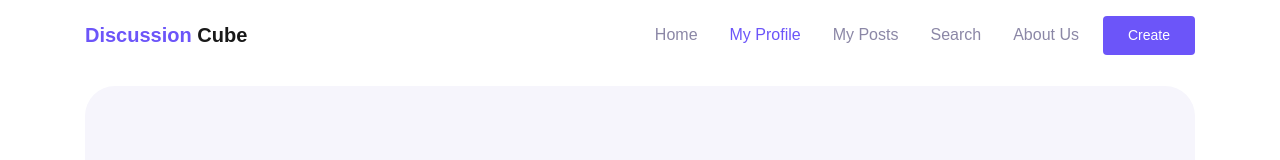
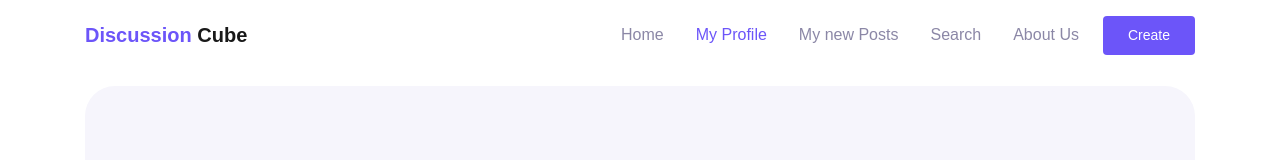
Before and after one commit to johnylogic/Project-DC, a plain HTML site: page html/about.html in a window 1280 px wide. Shown: the top 160 px of the page. Drawn offline with Linux system fonts and the light colour scheme; files whose address does not match are found by name.

Commit message:
trial commit for about.html

```diff
--- a/html/about.html
+++ b/html/about.html
@@ -41,7 +41,7 @@
               <a class="nav-link" href="about.html">My Profile</a> <!--About-->
             </li>
             <li class="nav-item">
-              <a class="nav-link" href="service.html">My Posts</a><!--Services-->
+              <a class="nav-link" href="service.html">My new Posts</a><!--Services-->
             </li>
             <li class="nav-item">
               <a class="nav-link" href="blog.html">Search</a><!--BLog-->
```
